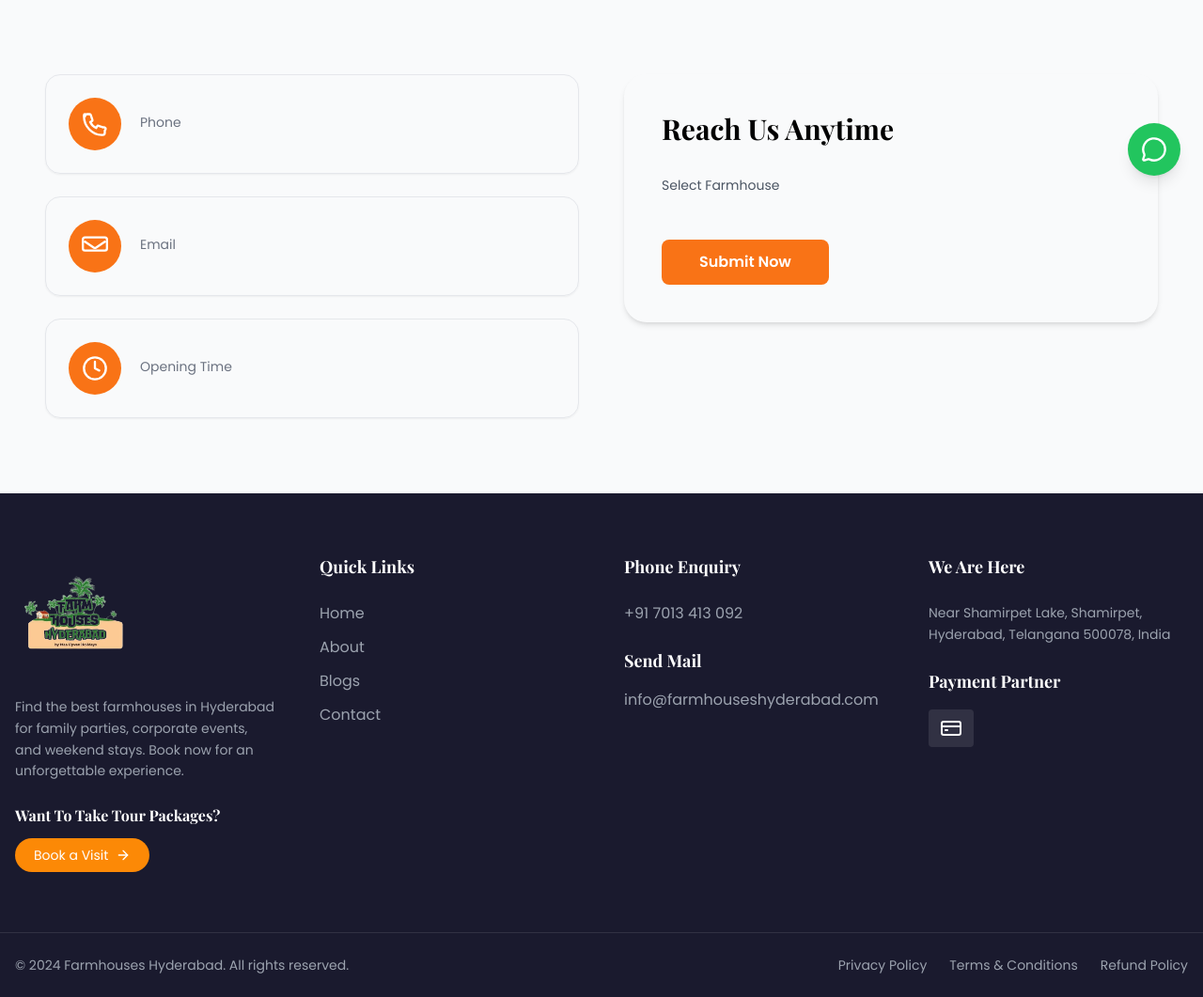
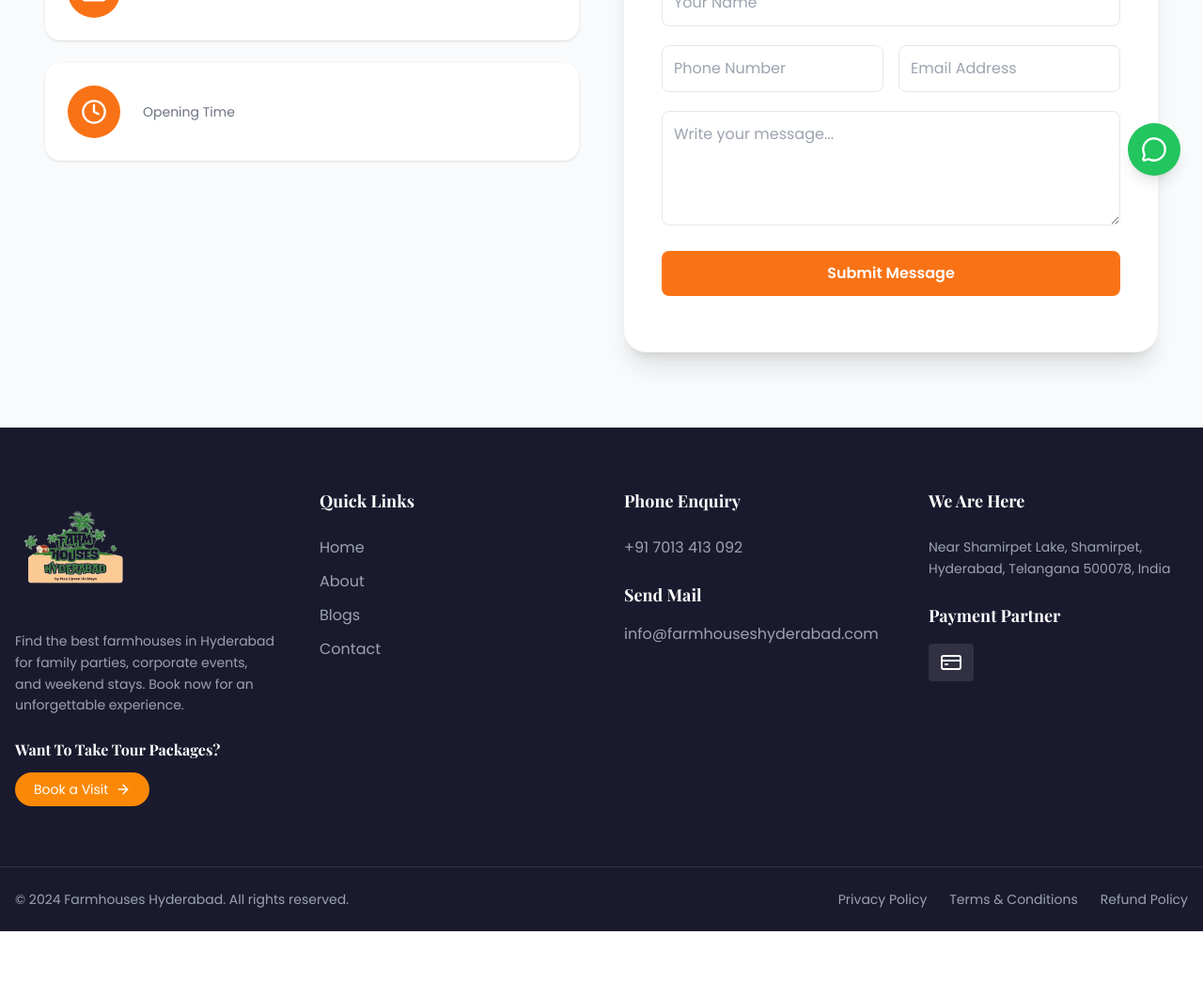
Before and after one commit to Anusha-muraboina/farmhousehyd, a Django app: page /contact/ in a window 1280 px wide. Shown: the part 589-1650 px from the top of the page at 94% size. After the commit the page ends 1580 px from the top, so only its background shows below. Run offline with Django 5.2, Linux system fonts and the light colour scheme; data that the repository does not hold is empty; some libraries are stand-ins or nearby versions.

Commit message:
updated the chnages in the contact and blog
updated the chnages in the contact and blog

```diff
--- a/contact/urls.py
+++ b/contact/urls.py
@@ -6,4 +6,8 @@
 
 urlpatterns = [
     path("contact/", views.contact, name="contact"),
+
+    path("api/contact-info/", ContactInfoAPIView.as_view()),
+    path("api/contact-message/", ContactMessageAPIView.as_view()),
+    path("api/farmhouses/", FarmhouseListAPIView.as_view()),
 ]
--- a/contact/views.py
+++ b/contact/views.py
@@ -7,48 +7,107 @@
 #     return HttpResponse("This is the Contact Page")
 
 
-from django.shortcuts import render, redirect
-from django.contrib import messages
-from django.core.mail import EmailMultiAlternatives
-from django.template.loader import render_to_string
-from django.conf import settings
+# from django.shortcuts import render, redirect
+# from django.contrib import messages
+# from django.core.mail import EmailMultiAlternatives
+# from django.template.loader import render_to_string
+# from django.conf import settings
 
-from .forms import ContactForm
-from .models import ContactInfo
+# from .forms import ContactForm
+# from .models import ContactInfo
+
+from rest_framework.views import APIView
+from rest_framework.response import Response
+from rest_framework.permissions import AllowAny
+from rest_framework import status
+
+from .models import ContactInfo, ContactMessage
+from farmhouse.models import Farmhouse
+from .serializers import (
+    ContactInfoSerializer,
+    ContactMessageSerializer,
+    FarmhouseSimpleSerializer
+)
+def contact(request):
+    # return HttpResponse("Hello, this is Blog Page")
+    return render(request , "contact.html")
 
 
-def contact(request):
+# ✅ CONTACT INFO
+class ContactInfoAPIView(APIView):
+    permission_classes = [AllowAny]
 
-    contact_info = ContactInfo.objects.filter(is_active=True).first()
+    def get(self, request):
+        info = ContactInfo.objects.filter(is_active=True).first()
+        serializer = ContactInfoSerializer(info)
+        return Response(serializer.data)
 
-    if request.method == "POST":
-        form = ContactForm(request.POST)
+class FarmhouseListAPIView(APIView):
+    permission_classes = [AllowAny]
 
-        if form.is_valid():
-            contact = form.save()
+    def get(self, request):
+        farms = Farmhouse.objects.filter(is_active=True)
+        serializer = FarmhouseSimpleSerializer(farms, many=True)
+        return Response(serializer.data)
 
-            # ================= ADMIN EMAIL =================
-            admin_html = render_to_string(
-                "emails/contact_admin.html",
-                {"contact": contact}
+# ✅ FARMHOUSE LIST
+class FarmhouseListAPIView(APIView):
+    permission_classes = [AllowAny]
+
+    def get(self, request):
+        farms = Farmhouse.objects.filter(is_active=True)
+        serializer = FarmhouseSimpleSerializer(farms, many=True)
+        return Response(serializer.data)
+
+
+# ✅ CONTACT MESSAGE SUBMIT
+class ContactMessageAPIView(APIView):
+    permission_classes = [AllowAny]
+
+    def post(self, request):
+        serializer = ContactMessageSerializer(data=request.data)
+
+        if serializer.is_valid():
+            serializer.save()
+            return Response(
+                {"success": "Message sent successfully"},
+                status=status.HTTP_201_CREATED
             )
 
-            admin_email = EmailMultiAlternatives(
-                subject="New Contact Message",
-                body="New contact received",
-                from_email=settings.DEFAULT_FROM_EMAIL,
-                to=[settings.ADMIN_EMAIL],
-            )
-            admin_email.attach_alternative(admin_html, "text/html")
-            admin_email.send(fail_silently=True)
+        return Response(serializer.errors, status=status.HTTP_400_BAD_REQUEST)
 
-            messages.success(request, "Your message has been sent successfully.")
-            return redirect("contact")
+# def contact(request):
 
-    else:
-        form = ContactForm()
+#     contact_info = ContactInfo.objects.filter(is_active=True).first()
 
-    return render(request, "contact.html", {
-        "form": form,
-        "contact_info": contact_info
-    })
+#     if request.method == "POST":
+#         form = ContactForm(request.POST)
+
+#         if form.is_valid():
+#             contact = form.save()
+
+#             # ================= ADMIN EMAIL =================
+#             admin_html = render_to_string(
+#                 "emails/contact_admin.html",
+#                 {"contact": contact}
+#             )
+
+#             admin_email = EmailMultiAlternatives(
+#                 subject="New Contact Message",
+#                 body="New contact received",
+#                 from_email=settings.DEFAULT_FROM_EMAIL,
+#                 to=[settings.ADMIN_EMAIL],
+#             )
+#             admin_email.attach_alternative(admin_html, "text/html")
+#             admin_email.send(fail_silently=True)
+
+#             messages.success(request, "Your message has been sent successfully.")
+#             return redirect("contact")
+
+#     else:
+#         form = ContactForm()
+
+#     return render(request, "contact.html", {
+#         "form": form,
+#         "contact_info": contact_info
+#     })
--- a/farmhousehyd/urls.py
+++ b/farmhousehyd/urls.py
@@ -23,7 +23,7 @@
 
     path('', include('farmhouse.urls')),
 
-    path('conatct/',include('contact.urls')),
+    path('contact/',include('contact.urls')),
     path('api/',include('user.urls')),
     path('blogs/',include('blogs.urls')),
     path('booking/',include('booking.urls')),
--- a/templates/base.html
+++ b/templates/base.html
@@ -230,6 +230,7 @@
     {% block content %}{% endblock %}
 
     {% include "includes/footer.html" %}
+<script src="https://cdn.jsdelivr.net/npm/axios/dist/axios.min.js"></script>
 
     <!-- Global JS -->
     <script>
--- a/templates/contact.html
+++ b/templates/contact.html
@@ -1,113 +1,101 @@
 {% extends "base.html" %}
-
-{% block title %}Farmhouses Hyderabad - Best Farmhouses{% endblock %}
-
+{% block title %}Contact Us{% endblock %}
 {% block content %}
 
-<section class="relative h-[300px] md:h-[400px] overflow-hidden">
-    <div class="absolute inset-0 bg-cover bg-center"
-         style="background-image: url('https://images.unsplash.com/photo-1507525428034-b723cf961d3e?w=1920&q=80');">
-        <div class="absolute inset-0 bg-gradient-to-r from-gray-900/70 to-gray-900/40"></div>
+<section class="py-20 bg-gray-50">
+  <div class="px-4 md:px-12 mx-auto max-w-7xl">
+
+    <!-- HEADING -->
+    <div class="text-center mb-14">
+      <h1 class="text-4xl font-serif font-bold text-orange-500 mb-3">
+        Get in Touch
+      </h1>
+      <p class="text-gray-600">
+        We'd love to hear from you. Reach out anytime.
+      </p>
     </div>
 
-    <div class="relative h-full container mx-auto px-4 flex flex-col items-center justify-center text-center">
-        <h1 class="text-4xl md:text-5xl font-serif font-bold text-white mb-4">
-            Contact Us
-        </h1>
-    </div>
-</section>
+    <div class="grid lg:grid-cols-2 gap-12">
 
-<section class="py-20">
-    <div class="px-4 md:px-12 mx-auto">
-        <div class="grid lg:grid-cols-2 gap-12 items-start">
-
-            <!-- LEFT INFO -->
+      <!-- LEFT CONTACT INFO -->
       <div class="space-y-6">
 
         <!-- PHONE -->
-                <div class="flex items-center gap-5 border rounded-2xl p-6 shadow-sm">
-                    <div class="w-14 h-14 bg-orange-500 text-white rounded-full flex items-center justify-center">
-                                                <svg class="w-7 h-7" fill="none" stroke="currentColor" stroke-width="2"
-                             viewBox="0 0 24 24">
-                            <path stroke-linecap="round" stroke-linejoin="round"
-                                  d="M3 5a2 2 0 012-2h2.28a1 1 0 01.948.684l1.498 4.493a1 1 0 01-.502 1.21l-1.548.774a11.042 11.042 0 005.516 5.516l.774-1.548a1 1 0 011.21-.502l4.493 1.498A1 1 0 0121 17.72V20a2 2 0 01-2 2h-1C9.716 22 2 14.284 2 5V4a1 1 0 011-1z"/>
-                        </svg>
+        <div class="flex items-center gap-6 bg-white p-6 rounded-2xl shadow hover:shadow-lg transition">
+          <div class="w-14 h-14 bg-orange-500 text-white rounded-full flex items-center justify-center text-xl">
+             <i data-lucide="phone" class="w-7 h-7"></i>
           </div>
           <div>
-                        <p class="text-gray-500 text-sm mb-1">Phone</p>
-                        <p class="font-semibold text-lg">
-                            {{ contact_info.phone }}
-                        </p>
+            <p class="text-sm text-gray-500">Phone</p>
+            <p id="phone" class="font-semibold text-lg text-gray-900"></p>
           </div>
         </div>
 
         <!-- EMAIL -->
-                <div class="flex items-center gap-5 border rounded-2xl p-6 shadow-sm">
-                    <div class="w-14 h-14 bg-orange-500 text-white rounded-full flex items-center justify-center">
-
-                        <svg class="w-7 h-7" fill="none" stroke="currentColor" stroke-width="2"
-                             viewBox="0 0 24 24">
-                            <path stroke-linecap="round" stroke-linejoin="round"
-                                  d="M3 8l7.89 5.26a2 2 0 002.22 0L21 8m-18 8h18a2 2 0 002-2V6a2 2 0 00-2-2H3a2 2 0 00-2 2v8a2 2 0 002 2z"/>
-                        </svg>
+        <div class="flex items-center gap-6 bg-white p-6 rounded-2xl shadow hover:shadow-lg transition">
+          <div class="w-14 h-14 bg-orange-500 text-white rounded-full flex items-center justify-center text-xl">
+             <i data-lucide="mail" class="w-7 h-7"></i>
           </div>
           <div>
-                        <p class="text-gray-500 text-sm mb-1">Email</p>
-                        <p class="font-semibold">{{ contact_info.email_1 }}</p>
-                        {% if contact_info.email_2 %}
-                            <p class="font-semibold">{{ contact_info.email_2 }}</p>
-                        {% endif %}
+            <p class="text-sm text-gray-500">Email</p>
+            <p id="email1" class="font-semibold text-gray-900"></p>
+            <p id="email2" class="font-semibold text-gray-900"></p>
           </div>
         </div>
 
         <!-- TIME -->
-                <div class="flex items-center gap-5 border rounded-2xl p-6 shadow-sm">
-                    <div class="w-14 h-14 bg-orange-500 text-white rounded-full flex items-center justify-center">
-                                                <svg class="w-7 h-7" fill="none" stroke="currentColor" stroke-width="2"
-                             viewBox="0 0 24 24">
-                            <path stroke-linecap="round" stroke-linejoin="round"
-                                  d="M12 6v6l4 2M12 22a10 10 0 100-20 10 10 0 000 20z"/>
-                        </svg>
+        <div class="flex items-center gap-6 bg-white p-6 rounded-2xl shadow hover:shadow-lg transition">
+          <div class="w-14 h-14 bg-orange-500 text-white rounded-full flex items-center justify-center text-xl">
+             <i data-lucide="clock" class="w-7 h-7"></i>
           </div>
           <div>
-                        <p class="text-gray-500 text-sm mb-1">Opening Time</p>
-                        <p class="font-semibold">
-                            {{ contact_info.opening_time }}
-                        </p>
+            <p class="text-sm text-gray-500">Opening Time</p>
+            <p id="time" class="font-semibold text-gray-900"></p>
           </div>
         </div>
 
       </div>
 
       <!-- RIGHT FORM -->
-            <div class="rounded-3xl p-10 shadow-md">
-                <h2 class="text-3xl font-bold mb-8">Reach Us Anytime</h2>
+      <div class="bg-white p-10 rounded-3xl shadow-xl">
 
-<form method="POST" class="space-y-6">
-    {% csrf_token %}
+        <h2 class="text-2xl font-serif font-bold text-gray-900 mb-6">
+          Reach Us Anytime
+        </h2>
 
-    <!-- FARMHOUSE DROPDOWN -->
-    <div>
-        <label class="text-sm text-gray-600 mb-1 block">
-            Select Farmhouse
-        </label>
-        {{ form.farmhouse }}
+        <form onsubmit="submitContact(event)" class="space-y-5">
+
+          <select id="farmhouse"
+                  class="w-full border border-gray-200 p-3 rounded-lg focus:ring-2 focus:ring-orange-400 outline-none">
+            <option value="">Select Farmhouse</option>
+          </select>
+
+          <input id="name"
+                 placeholder="Your Name"
+                 class="w-full border border-gray-200 p-3 rounded-lg focus:ring-2 focus:ring-orange-400 outline-none">
+
+          <div class="grid md:grid-cols-2 gap-4">
+            <input id="phoneInput"
+                   placeholder="Phone Number"
+                   class="w-full border border-gray-200 p-3 rounded-lg focus:ring-2 focus:ring-orange-400 outline-none">
+
+            <input id="emailInput"
+                   placeholder="Email Address"
+                   class="w-full border border-gray-200 p-3 rounded-lg focus:ring-2 focus:ring-orange-400 outline-none">
           </div>
 
-    {{ form.name }}
-
-    <div class="grid md:grid-cols-2 gap-6">
-        {{ form.phone }}
-        {{ form.email }}
-    </div>
-
-    {{ form.message }}
+          <textarea id="message"
+                    rows="4"
+                    placeholder="Write your message..."
+                    class="w-full border border-gray-200 p-3 rounded-lg focus:ring-2 focus:ring-orange-400 outline-none"></textarea>
 
           <button
-        type="submit"
-        class="bg-orange-500 hover:bg-secondary text-white font-semibold px-10 py-3 rounded-lg">
-        Submit Now
+            class="w-full bg-orange-500 hover:bg-orange-600 text-white py-3 rounded-lg font-semibold transition">
+            Submit Message
           </button>
+
+          <p id="successMsg" class="text-green-600 text-center font-medium"></p>
+
         </form>
 
       </div>
@@ -116,4 +104,52 @@
   </div>
 </section>
 
+<script src="https://cdn.jsdelivr.net/npm/axios/dist/axios.min.js"></script>
+
+<script>
+
+/* ================= CONTACT INFO ================= */
+
+axios.get("/contact/api/contact-info/")
+.then(res => {
+  document.getElementById("phone").innerText = res.data.phone;
+  document.getElementById("email1").innerText = res.data.email_1;
+  document.getElementById("email2").innerText = res.data.email_2 || "";
+  document.getElementById("time").innerText = res.data.opening_time;
+});
+
+/* ================= FARMHOUSES ================= */
+
+axios.get("/contact/api/farmhouses/")
+.then(res => {
+  const box = document.getElementById("farmhouse");
+  res.data.forEach(f => {
+    box.innerHTML += `<option value="${f.id}">${f.title}</option>`;
+  });
+});
+
+/* ================= SUBMIT ================= */
+
+function submitContact(e) {
+  e.preventDefault();
+
+  axios.post("/contact/api/contact-message/", {
+    farmhouse: document.getElementById("farmhouse").value || null,
+    name: document.getElementById("name").value,
+    phone: document.getElementById("phoneInput").value,
+    email: document.getElementById("emailInput").value,
+    message: document.getElementById("message").value
+  })
+  .then(() => {
+    document.getElementById("successMsg").innerText =
+      "✅ Message sent successfully!";
+    e.target.reset();
+  })
+  .catch(() => {
+    alert("Please fill all fields");
+  });
+}
+
+</script>
+
 {% endblock %}
```
Also changed, not shown: contact/forms.py (+34 -34 lines), contact/serializers.py (added, +27 -0 lines), templates/blog_detailpage.html (+32 -2 lines), templates/blog_listing.html (+88 -6 lines), db.sqlite3. Lines whose indentation alone changed are shown as unchanged.
